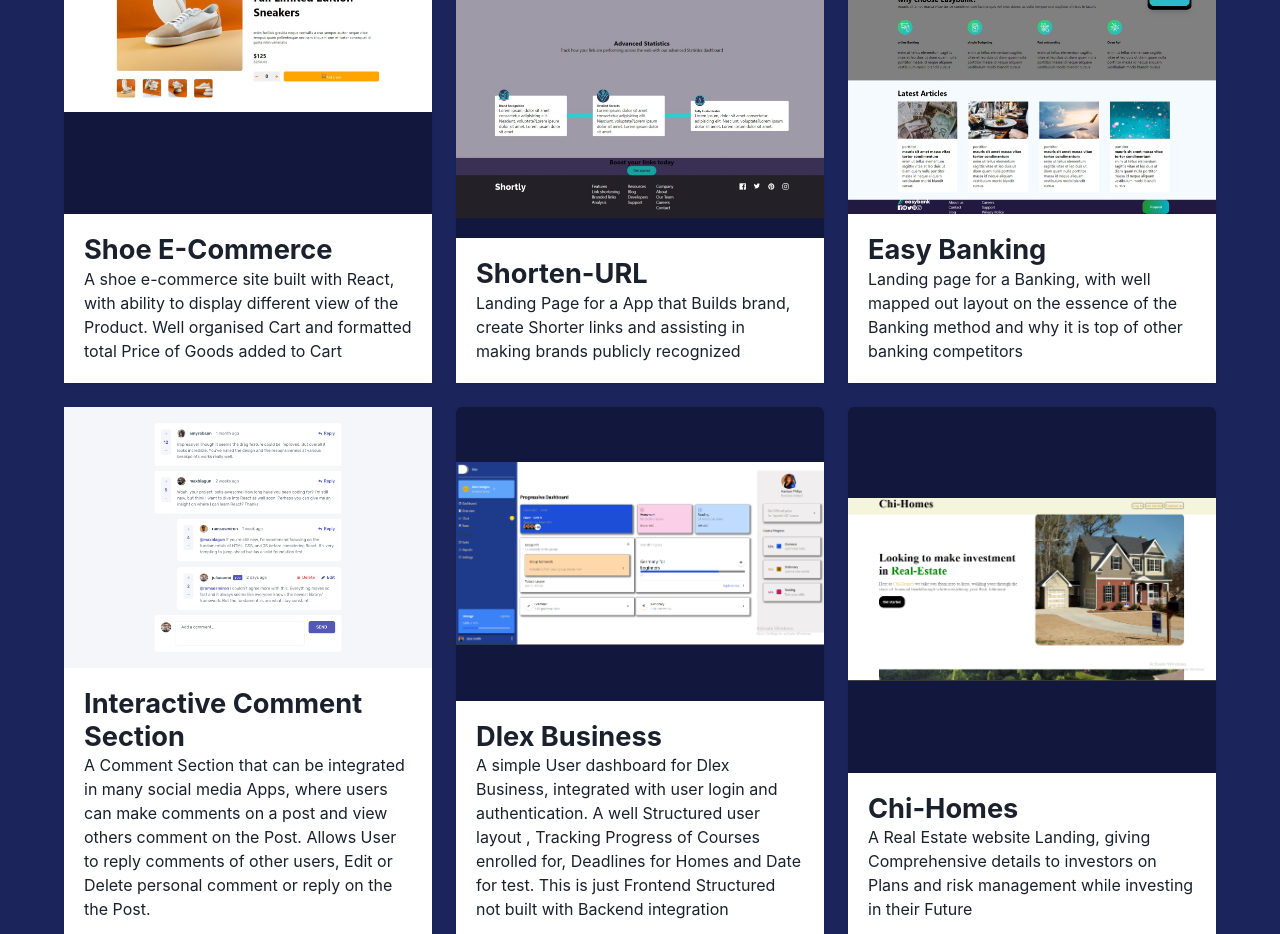
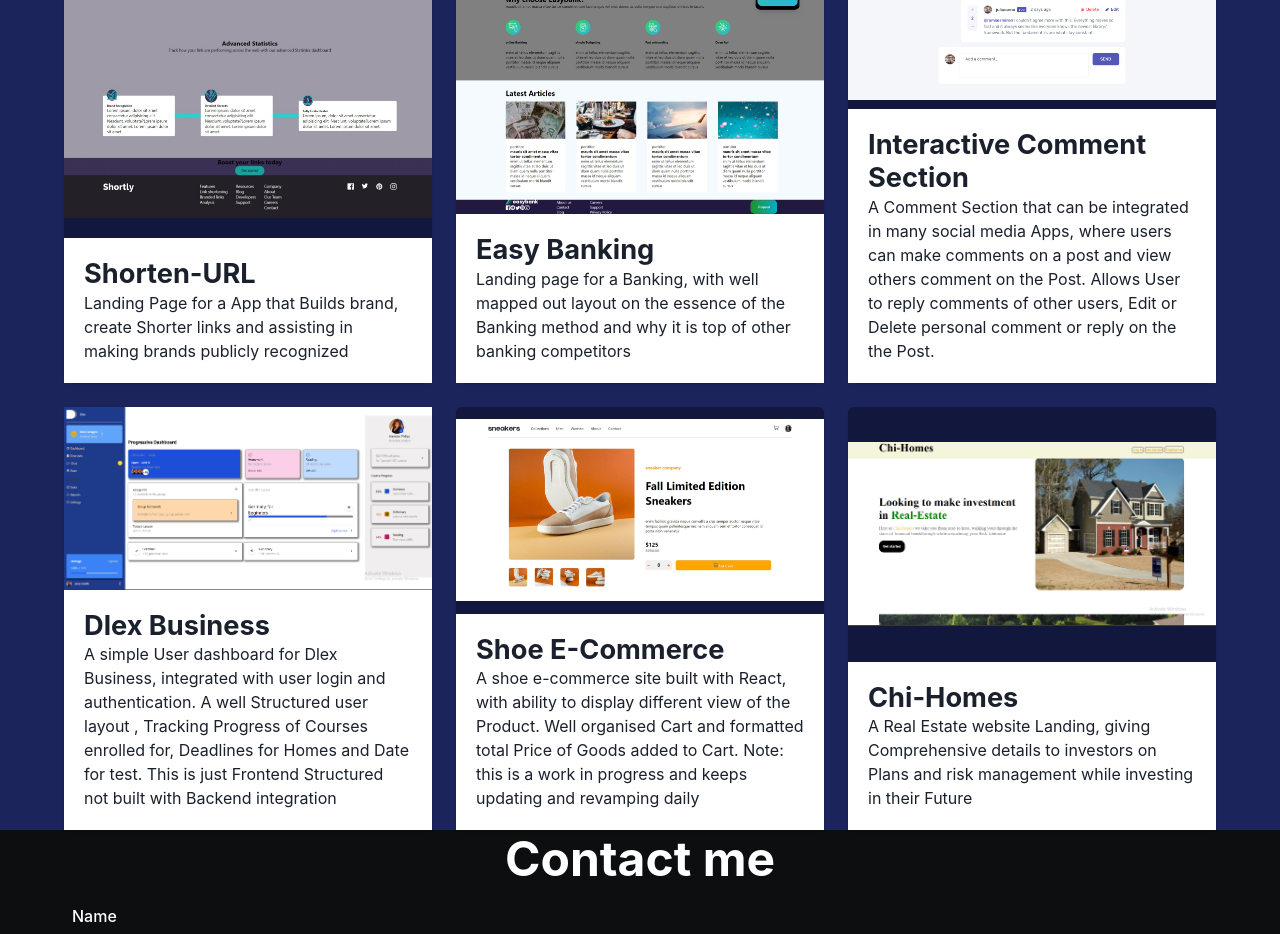
Before and after one commit to emmyVon/Newpport, a React (Create React App) app: page / in a window 1280 px wide. Shown: the part 1848-2782 px from the top of the page. Built offline with nearby package versions, Linux system fonts and the light colour scheme; no server answers.

Commit message:
e-commerce

```diff
--- a/src/components/ProjectsSection.js
+++ b/src/components/ProjectsSection.js
@@ -4,15 +4,6 @@ import { Box, Heading } from "@chakra-ui/react";
 import ProCard from "./ProCard";
 
 const projects = [
-  {
-    title: "Shoe E-Commerce",
-    description:
-      "A shoe e-commerce site built with React, with ability to display different view of the Product. Well organised Cart and formatted total Price of Goods added to Cart ",
-    getImageSrc: () =>
-      require("../images/Web capture_19-7-2023_182825_remarkable-churros-670b96.netlify.app.jpeg"),
-    netlink: "https://remarkable-churros-670b96.netlify.app/",
-    gitlink: "https://github.com/emmyVon/shoe-ecommerce",
-  },
   {
     title: "Shorten-URL",
     description:
@@ -46,6 +37,15 @@ const projects = [
     getImageSrc: () => require("../images/dlex.PNG"),
     netlink: "https://dlex-test.netlify.app/",
     gitlink: "https://github.com/emmyVon/Dlex-pro",
+  },
+  {
+    title: "Shoe E-Commerce",
+    description:
+      "A shoe e-commerce site built with React, with ability to display different view of the Product. Well organised Cart and formatted total Price of Goods added to Cart. Note: this is a work in progress and keeps updating and revamping daily ",
+    getImageSrc: () =>
+      require("../images/Web capture_19-7-2023_182825_remarkable-churros-670b96.netlify.app.jpeg"),
+    netlink: "https://remarkable-churros-670b96.netlify.app/",
+    gitlink: "https://github.com/emmyVon/shoe-ecommerce",
   },
   {
     title: "Chi-Homes",
```
